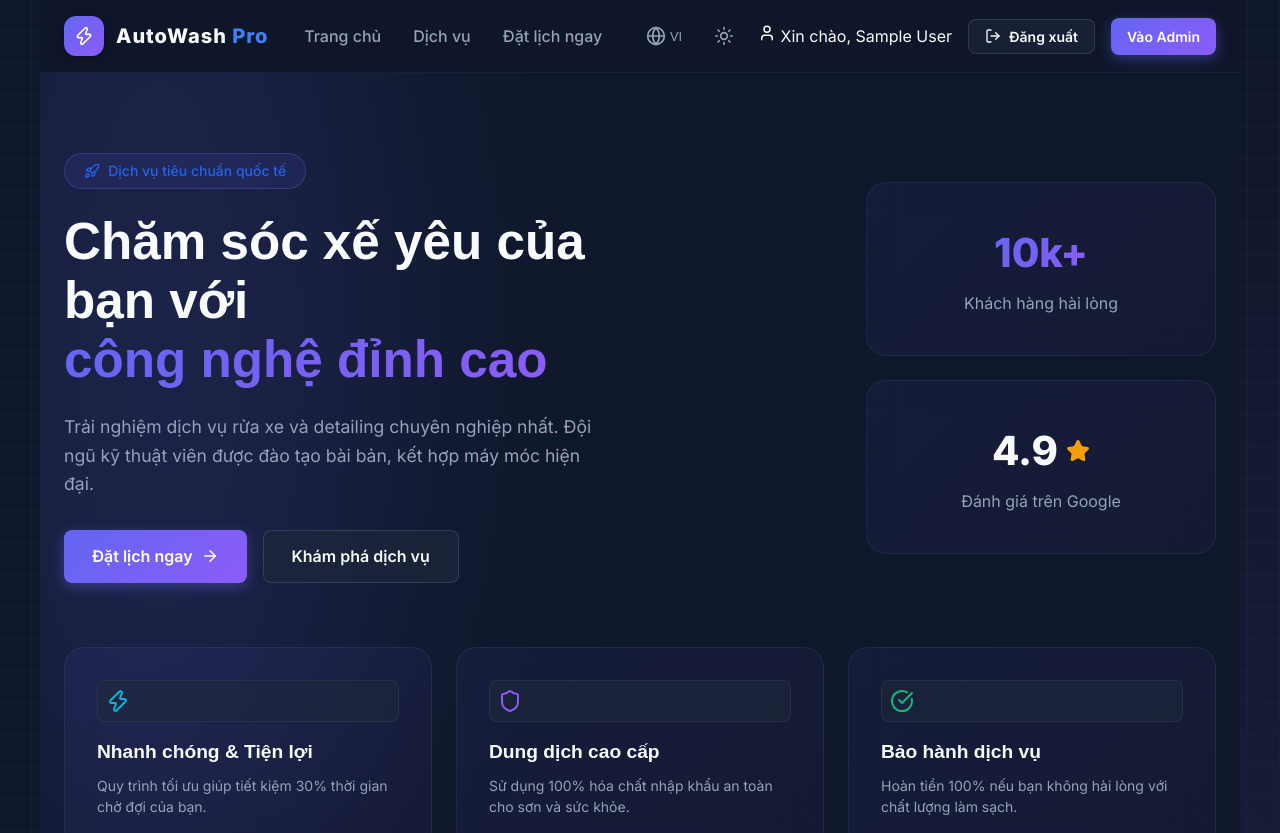
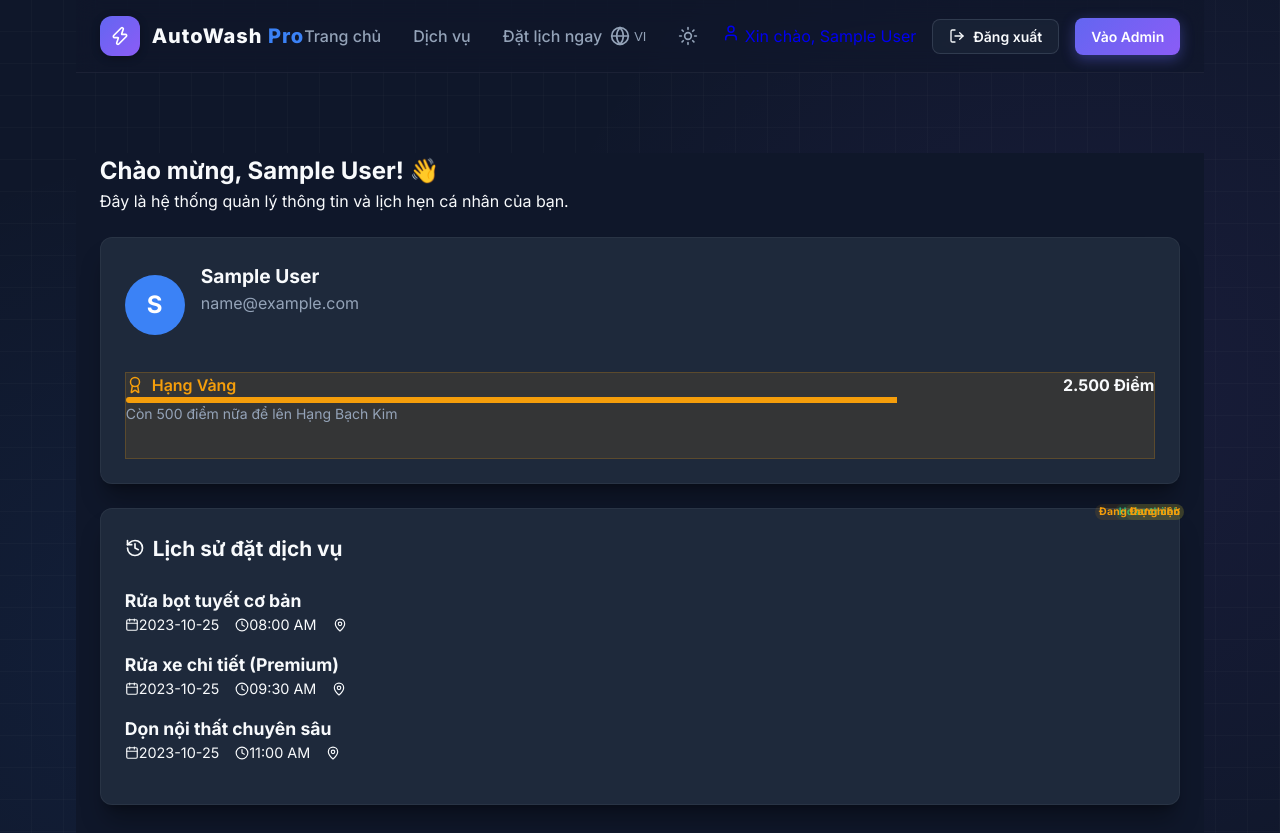
Before and after one commit to RyanPham02/frontend-autowashpro, a React (Vite) app: page /user in a window 1280 px wide. Before the commit this address led to /. Shown: the top 833 px of the page. Built offline with nearby package versions, Linux system fonts and the light colour scheme; sample sign-in values are in the browser's storage.

Commit message:
feat: implement User Dashboard system

```diff
--- a/src/App.jsx
+++ b/src/App.jsx
@@ -16,6 +16,7 @@ import POS from './pages/POS';
 
 // User Pages
 import Home from './pages/user/Home';
+import UserDashboard from './pages/user/UserDashboard';
 
 // Auth Pages
 import Login from './pages/auth/Login';
@@ -41,6 +42,11 @@ function App() {
           {/* Nhánh 1: Hệ thống cho User */}
           <Route path="/" element={<UserLayout />}>
             <Route index element={<Home />} />
+            <Route path="user" element={
+              <ProtectedRoute>
+                <UserDashboard />
+              </ProtectedRoute>
+            } />
           </Route>
 
           {/* Nhánh 2: Hệ thống cho Admin (Được bảo vệ) */}
--- a/src/layouts/UserLayout.jsx
+++ b/src/layouts/UserLayout.jsx
@@ -51,9 +51,9 @@ const UserLayout = () => {
 
               {user ? (
                 <>
-                  <div className="d-none d-md-flex align-items-center gap-2 text-muted">
+                  <Link to="/user" className="d-none d-md-flex align-items-center gap-2 text-muted" style={{textDecoration: 'none'}}>
                     <User size={18} /> {t('header.hello', { name: user.name })}
-                  </div>
+                  </Link>
                   <button onClick={logout} className="btn btn-secondary d-none d-md-flex align-items-center" style={{ padding: '0.5rem 1rem' }}>
                     <LogOut size={16} /> {t('header.logout')}
                   </button>
@@ -97,9 +97,9 @@ const UserLayout = () => {
 
               {user ? (
                 <>
-                  <div className="d-flex align-items-center gap-2 text-muted mb-2">
+                  <Link to="/user" className="d-flex align-items-center gap-2 text-muted mb-2" onClick={closeMobileMenu} style={{textDecoration: 'none'}}>
                     <User size={18} /> {t('header.hello', { name: user.name })}
-                  </div>
+                  </Link>
                   {user.role === 'admin' && (
                     <Link to="/admin" className="btn btn-primary w-100 justify-content-center" onClick={closeMobileMenu}>
                       {t('header.admin')}
--- a/src/pages/auth/Login.jsx
+++ b/src/pages/auth/Login.jsx
@@ -27,7 +27,7 @@ const Login = () => {
       setLoading(false);
 
       if (result.success) {
-        navigate(isAdminMode ? '/admin' : '/');
+        navigate(isAdminMode ? '/admin' : '/user');
       } else {
         setError(result.message);
       }
--- /dev/null
+++ b/src/pages/user/UserDashboard.css
@@ -0,0 +1,5 @@
+.user-dashboard-container {
+  min-height: 100vh;
+  background-color: var(--bg-color);
+  color: var(--text-color);
+}
--- /dev/null
+++ b/src/pages/user/UserDashboard.jsx
@@ -0,0 +1,98 @@
+import { useAuth } from '../../context/AuthContext';
+import { useTranslation } from 'react-i18next';
+import { bookingsData } from '../../mocks/bookingsData';
+import { Calendar, Clock, MapPin, Award, History } from 'lucide-react';
+import './UserDashboard.css';
+
+const UserDashboard = () => {
+  const { user } = useAuth();
+  const { t } = useTranslation();
+
+  // Giả lập lịch sử đặt lịch của user hiện tại
+  const myBookings = bookingsData.slice(0, 3); // Lấy 3 cái làm mẫu
+
+  return (
+    <div className="user-dashboard-container pt-5 pb-5">
+      <div className="container" style={{ marginTop: '80px' }}>
+        <div className="dashboard-header mb-4">
+          <h2 className="mb-2">Chào mừng, {user?.name}! 👋</h2>
+          <p className="text-muted">Đây là hệ thống quản lý thông tin và lịch hẹn cá nhân của bạn.</p>
+        </div>
+
+        <div className="row">
+          {/* Cột trái: Thông tin tài khoản */}
+          <div className="col-md-4 mb-4">
+            <div className="card glass-card p-4 h-100">
+              <div className="d-flex align-items-center gap-3 mb-4">
+                <div style={{
+                  width: '60px', height: '60px', borderRadius: '50%',
+                  background: 'var(--primary)', color: 'white',
+                  display: 'flex', alignItems: 'center', justifyContent: 'center',
+                  fontSize: '1.5rem', fontWeight: 'bold'
+                }}>
+                  {user?.name?.charAt(0).toUpperCase()}
+                </div>
+                <div>
+                  <h3 className="m-0" style={{fontSize: '1.2rem'}}>{user?.name}</h3>
+                  <p className="text-muted m-0">{user?.email}</p>
+                </div>
+              </div>
+
+              <div className="member-tier-box p-3 rounded" style={{background: 'rgba(245, 158, 11, 0.1)', border: '1px solid rgba(245, 158, 11, 0.2)'}}>
+                <div className="d-flex justify-content-between align-items-center mb-2">
+                  <span style={{color: '#f59e0b', fontWeight: '600', display: 'flex', alignItems: 'center', gap: '0.5rem'}}>
+                    <Award size={18} /> Hạng Vàng
+                  </span>
+                  <strong>2.500 Điểm</strong>
+                </div>
+                <div style={{height: '6px', background: 'var(--border-color)', borderRadius: '3px', overflow: 'hidden'}}>
+                  <div style={{width: '75%', height: '100%', background: '#f59e0b'}}></div>
+                </div>
+                <p className="text-muted mt-2 mb-0" style={{fontSize: '0.875rem'}}>Còn 500 điểm nữa để lên Hạng Bạch Kim</p>
+              </div>
+            </div>
+          </div>
+
+          {/* Cột phải: Lịch sử đặt lịch */}
+          <div className="col-md-8">
+            <div className="card glass-card p-4">
+              <h3 className="d-flex align-items-center gap-2 mb-4" style={{fontSize: '1.3rem'}}>
+                <History size={20} /> Lịch sử đặt dịch vụ
+              </h3>
+
+              <div className="booking-list">
+                {myBookings.map((booking) => (
+                  <div key={booking.id} className="mb-3 p-3 rounded" style={{border: '1px solid var(--border-color)'}}>
+                    <div className="d-flex justify-content-between align-items-start mb-2">
+                      <h4 className="m-0" style={{fontSize: '1.1rem'}}>{booking.service}</h4>
+                      <span className="badge" style={{
+                        background: booking.status === 'Completed' ? 'rgba(16, 185, 129, 0.1)' : 'rgba(245, 158, 11, 0.1)',
+                        color: booking.status === 'Completed' ? '#10b981' : '#f59e0b'
+                      }}>
+                        {booking.status === 'Completed' ? 'Hoàn thành' : booking.status === 'Pending' ? 'Đang chờ' : 'Đang thực hiện'}
+                      </span>
+                    </div>
+
+                    <div className="d-flex flex-wrap gap-3 text-muted" style={{fontSize: '0.9rem'}}>
+                      <div className="d-flex align-items-center gap-1">
+                        <Calendar size={14} /> {booking.date}
+                      </div>
+                      <div className="d-flex align-items-center gap-1">
+                        <Clock size={14} /> {booking.time}
+                      </div>
+                      <div className="d-flex align-items-center gap-1">
+                        <MapPin size={14} /> {booking.plateNumber}
+                      </div>
+                    </div>
+                  </div>
+                ))}
+              </div>
+            </div>
+          </div>
+        </div>
+      </div>
+    </div>
+  );
+};
+
+export default UserDashboard;
```
